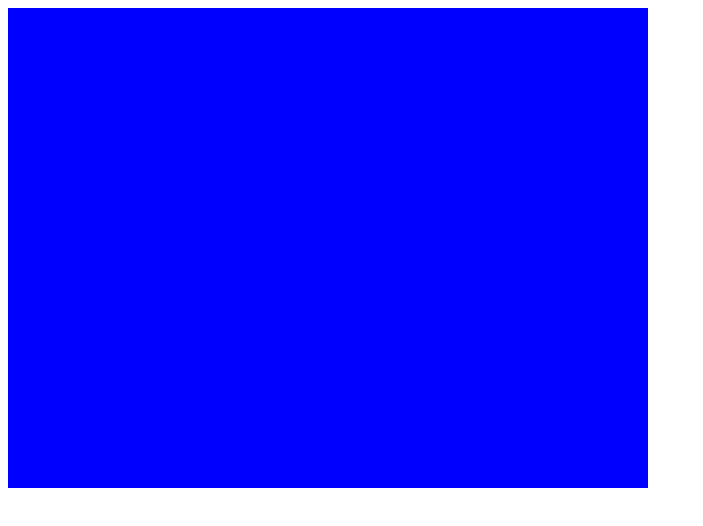
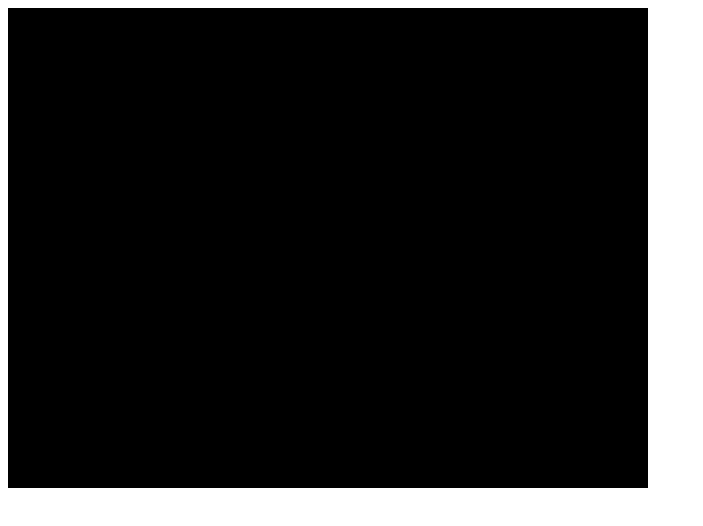
Before and after one commit to kylenovak/pong-browser-game, a React app: page / in a window 1280 px wide. Shown: the whole page, without its empty margins (0-703 px from the left). Built offline with nearby package versions, Linux system fonts and the light colour scheme.

Commit message:
refactor

```diff
--- a/src/Game.js
+++ b/src/Game.js
@@ -27,8 +27,10 @@ class Game extends Component {
 
   render() {
     return (
-      <div id="pongBrowserGameContainer" style={{width: `${this.props.width}px`, height: `${this.props.height}px`}}>
-        <Canvas width={this.props.width} height={this.props.height} handleMouseMove={this.state.handleMouseMove} />
+      <div id="pongBrowserGameWrapper">
+        <div id="pongBrowserGameContainer" style={{width: `${this.props.width}px`, height: `${this.props.height}px`}}>
+          <Canvas width={this.props.width} height={this.props.height} handleMouseMove={this.state.handleMouseMove} />
+        </div>
       </div>
     );
   }
--- a/src/components/screens/Canvas.js
+++ b/src/components/screens/Canvas.js
@@ -1,6 +1,6 @@
 import React, { Component } from 'react';
 
-import './styles/canvas.css'
+import './styles/canvas.css';
 
 class Canvas extends Component {
   render() {
--- a/src/components/screens/styles/canvas.css
+++ b/src/components/screens/styles/canvas.css
@@ -1,3 +1,3 @@
 #pongBrowserGameCanvas {
-
+  background-color: blue;
 }
--- a/src/index.js
+++ b/src/index.js
@@ -6,17 +6,13 @@ import Game from './Game';
 class Main extends Component {
   render() {
     return (
-      <div id="pongBrowserGameWrapper">
-        <Game width="640" height= "480" />
-      </div>
+      <Game width="640" height= "480" />
     );
   }
 }
 
 document.body.onload = function() {
-  render((
-    <Main />
-  ), document.getElementById('root'));
+  render(<Main />, document.getElementById('root'));
 }
 
 export default Main;
--- a/src/styles/game.css
+++ b/src/styles/game.css
@@ -3,14 +3,12 @@
 }
 
 #pongBrowserGameContainer {
-  background: red;
+  background-color: #000;
 }
 
 .pongBrowserGameScreen {
-  background: blue;
-
   width: 100%;
   height: 100%;
   position: absolute;
-  /* display: none; */
+  display: none;
 }
```
